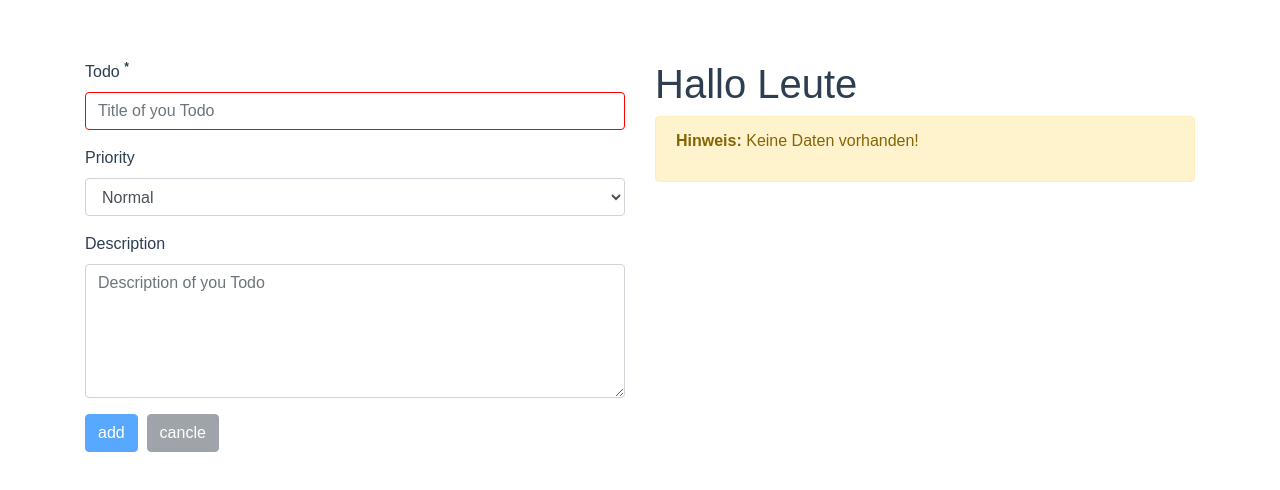
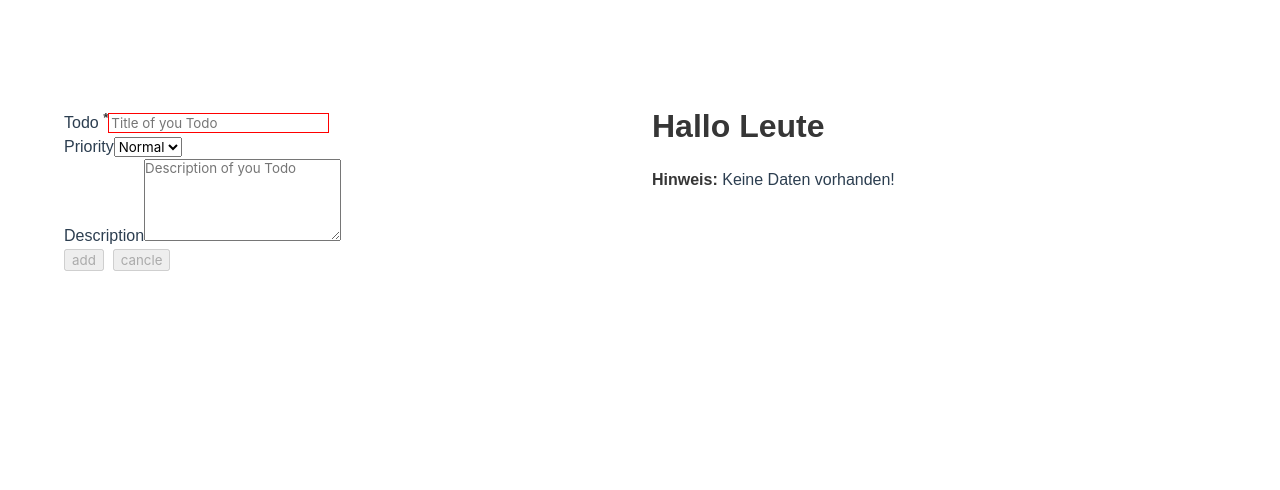
Before and after one commit to BenjaminVockenberg/simple-todo, a Vue app: page / in a window 1280 px wide. Shown: the top 490 px of the page. Built offline with nearby package versions, Linux system fonts and the light colour scheme.

Commit message:
implemented bulma, uninstalles bootstrap, wip

```diff
--- a/package.json
+++ b/package.json
@@ -8,7 +8,7 @@
         "lint": "vue-cli-service lint"
     },
     "dependencies": {
-    "bootstrap": "^4.2.1",
+        "bulma": "^0.7.2",
         "vue": "^2.5.22"
     },
     "devDependencies": {
--- a/src/App.vue
+++ b/src/App.vue
@@ -1,12 +1,12 @@
 <template>
-    <div id="app">
+    <section id="app" class="section">
         <div class="container">
 
         <!-- Component TodoForm -->
         <TodoForm />
 
         </div>
-    </div>
+    </section>
 </template>
 
 <script>
@@ -24,9 +24,6 @@ export default {
 
 <style lang="scss">
 
-//! Importing Bootstrap from node_modules
-@import '../node_modules/bootstrap/dist/css/bootstrap.min.css';
-
 #app {
     font-family: sans-serif;
     color: #2c3e50;
--- /dev/null
+++ b/src/assets/sass/main.scss
@@ -0,0 +1 @@
+@import '~bulma/bulma';
--- a/src/components/TodoForm.vue
+++ b/src/components/TodoForm.vue
@@ -1,7 +1,7 @@
 <template>
     <!-- form group -->
-    <div class="row">
-        <div class="col-md-6">
+    <div class="columns">
+        <div class="column">
             <form>
                 <div class="form-group">
                     <label>Todo
@@ -64,7 +64,7 @@
     </div>
 
     <!-- Todo group -->
-    <div class="col-md-6">
+    <div class="column">
         <!-- Component TodoTitle -->
         <TodoTitle msg="Hallo Leute"/>
         <div v-if="entry.length < 1" class="alert alert-warning">
@@ -87,15 +87,15 @@
                         <p>{{ element.todo }}</p>
                     </div>
                     <div class="col-md-4">
-                        <button
+                        <a
                             class="btn btn-success"
                             type="button"
                             @click="element.addDone = !element.addDone"
                         >
                             {{ element.addDone ? 'undone' : 'done' }}
-                        </button>&nbsp;
+                        </a>&nbsp;
                         <button
-                            class="btn btn-danger"
+                            class="button"
                             type="button"
                             name="delete"
                             @click="deleteItem(index)"
--- a/src/components/TodoTitle.vue
+++ b/src/components/TodoTitle.vue
@@ -1,9 +1,9 @@
 <template>
 
     <!-- Title Bar -->
-  <div class="row">
-    <div class="col-sm-12">
-      <h1
+    <div class="columns">
+        <div class="column">
+            <h1 class="title"
             v-if="!edit"
             @click="toggleEdit()">{{ msg }}</h1>
             <input
--- a/src/main.js
+++ b/src/main.js
@@ -1,8 +1,10 @@
 import Vue from 'vue'
 import App from './App.vue'
 
-Vue.config.productionTip = false
+Vue.config.productionTip = false;
+
+require('./assets/sass/main.scss');
 
 new Vue({
-  render: h => h(App)
+    render: h => h(App)
 }).$mount('#app')
```
Also changed, not shown: .eslintrc.js, public/index.html (indentation only), 1 other file (tests, documents, lock files or other folders). Lines whose indentation alone changed are shown as unchanged.
